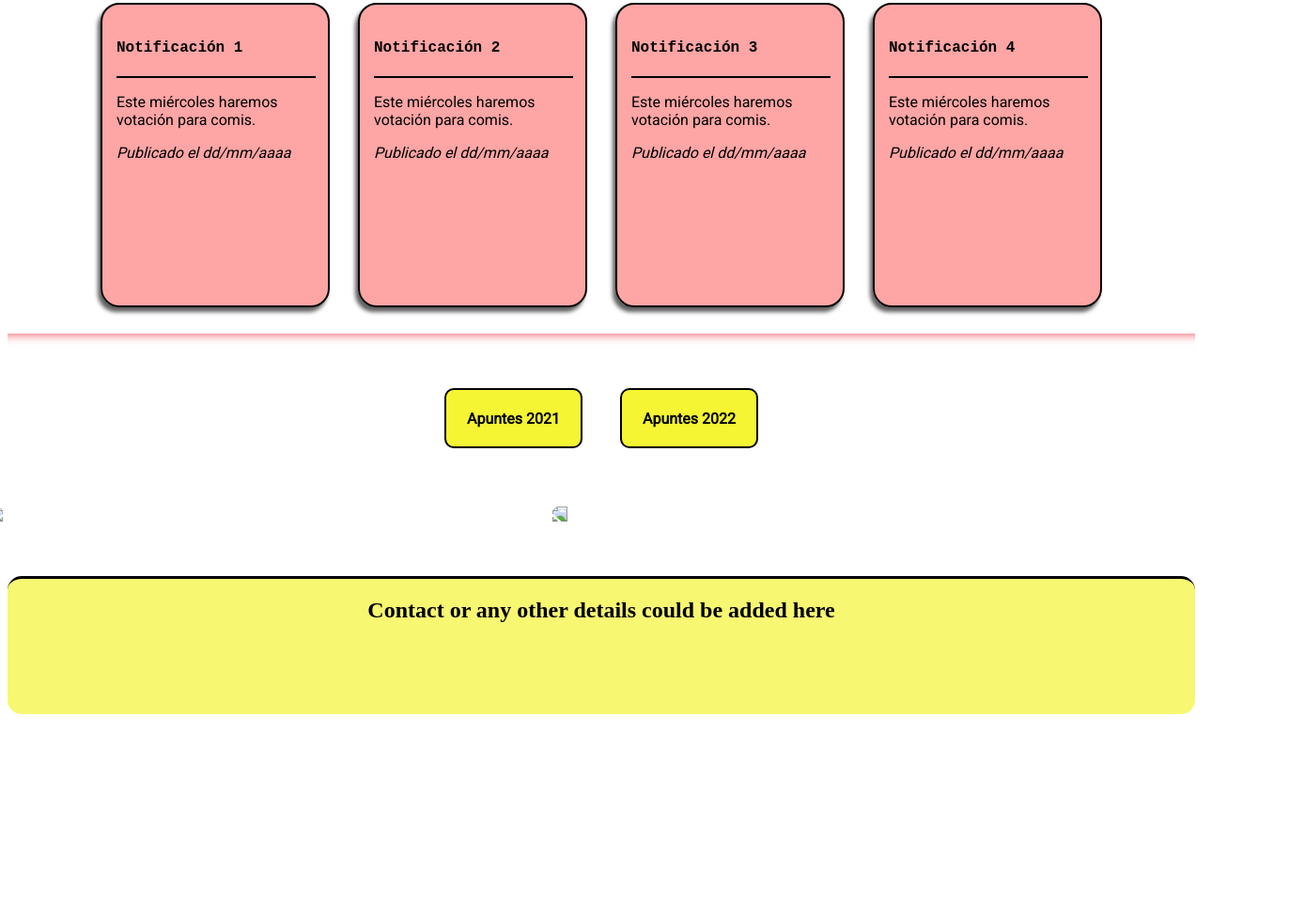
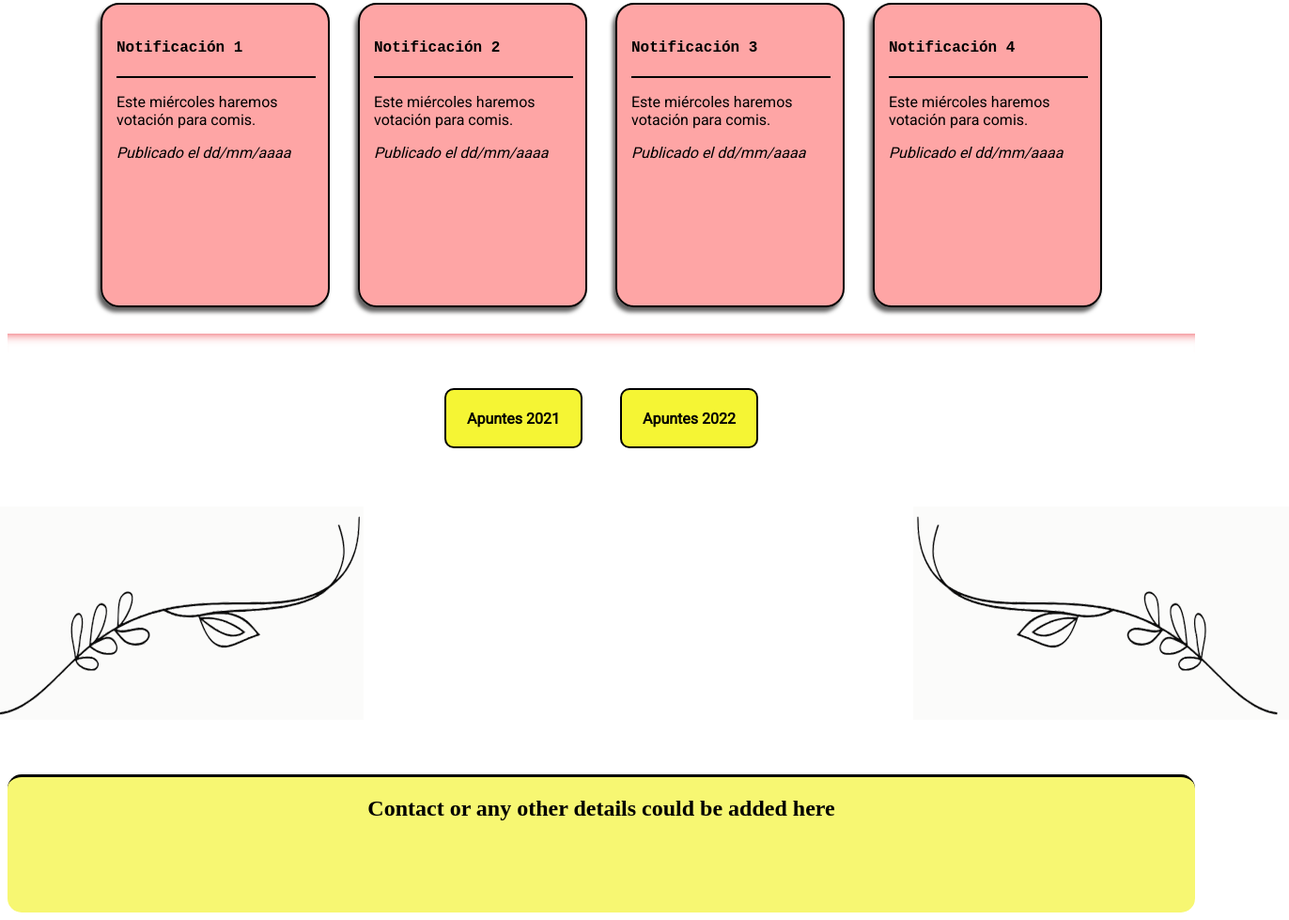
Before and after one commit to Comi-VH/comi, a plain HTML site: page docs/index.html in a window 1280 px wide. Shown: the part 429-1408 px from the top of the page at 94% size, 1372 px wide, since content can reach past the window. Before the commit the page ends 1197 px from the top, so only its background shows below. Drawn offline with Linux system fonts and the light colour scheme.

Commit message:
Update index.html

```diff
--- a/docs/index.html
+++ b/docs/index.html
@@ -84,8 +84,8 @@
 			<a href="./apuntes_subpage/apuntes.html" target="_blank"><button type="button" class="button" id="button1"><p class="button-text">Apuntes 2021</p></button></a>
 			<a href="./apuntes_subpage/apuntes.html" target="_blank"><button type="button" class="button" id="button2"><p class="button-text">Apuntes 2022</p></button></a>
 		</div>
-		<img id="leaf1" src="./docs/imgs/leaf.svg">
-		<img id="leaf2" src="./docs/imgs/leaf.svg">
+		<img id="leaf1" src="./imgs/leaf.svg">
+		<img id="leaf2" src="./imgs/leaf.svg">
 		<br/><br/><br/><br/>
 		<div class="footer-container">
 			<div>
```
